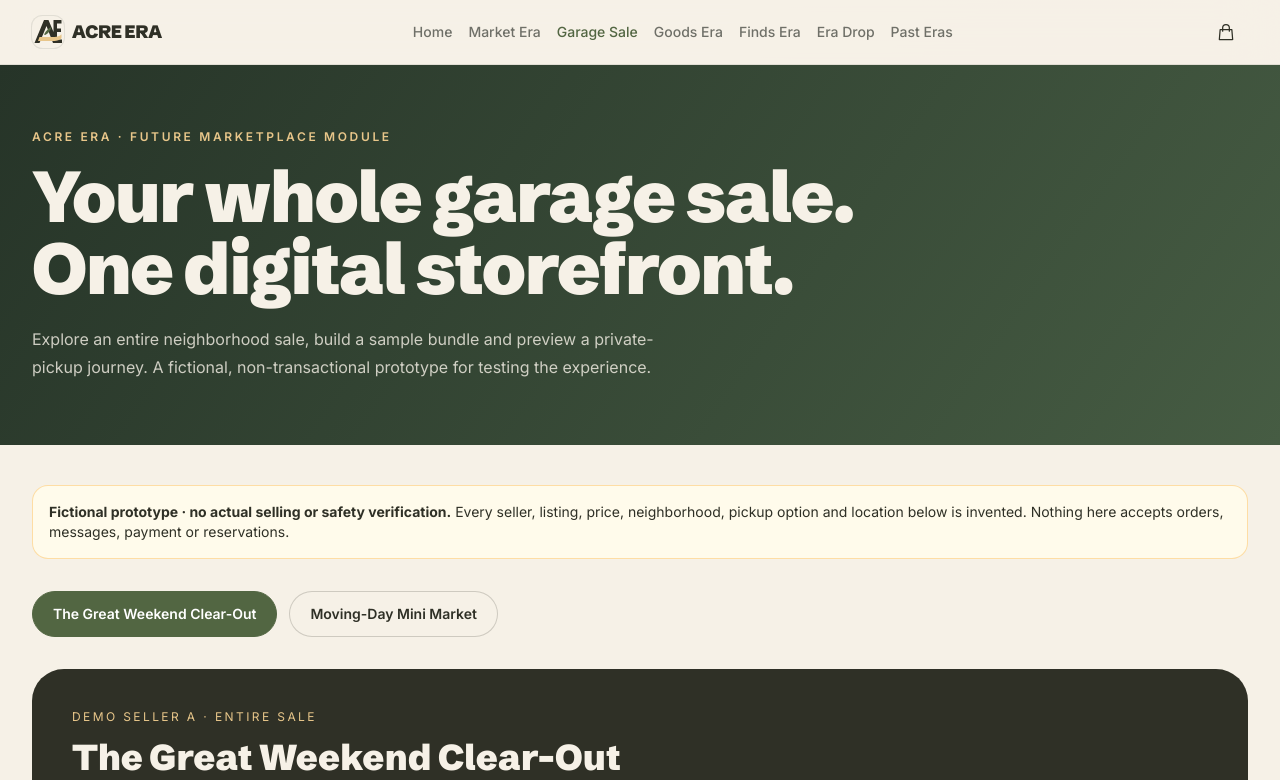
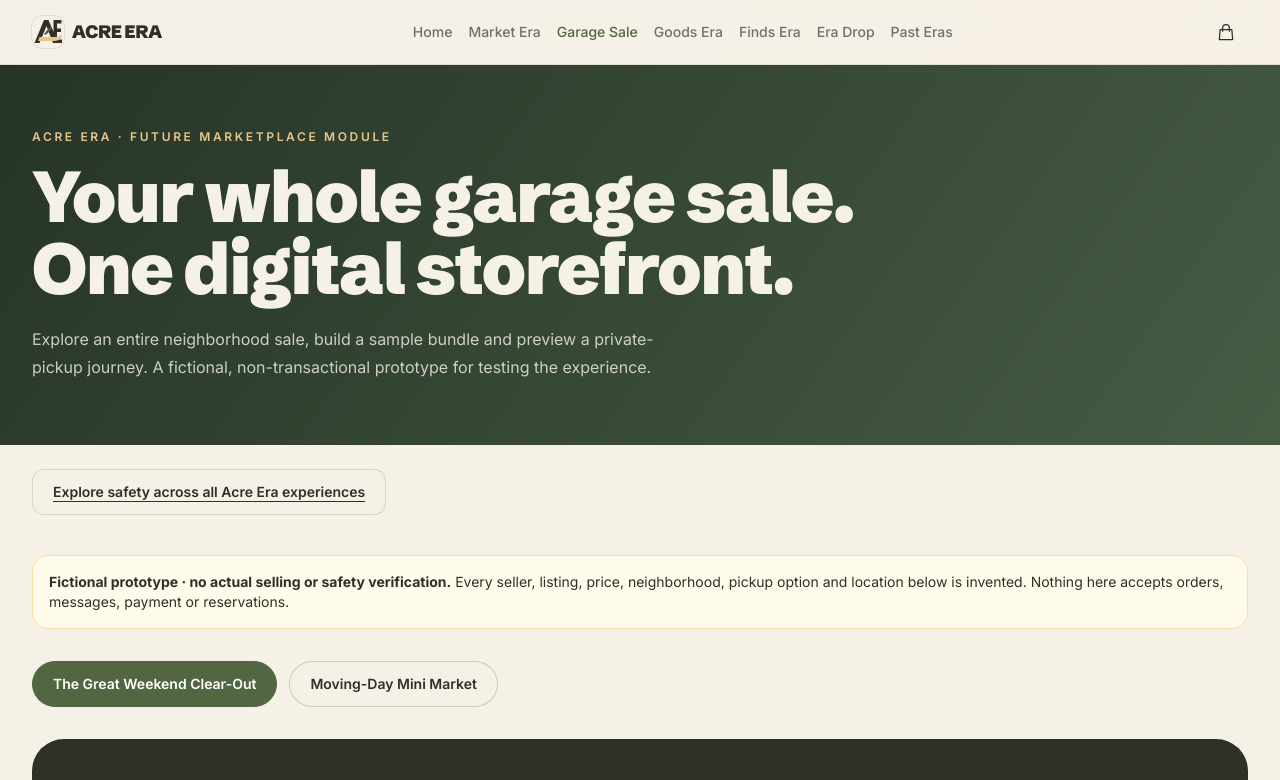
Before and after one commit to norrijam405/norvana, a Next.js app: page /garage-sale in a window 1280 px wide. Shown: the top 780 px of the page. Built offline with nearby package versions, Linux system fonts and the light colour scheme.

Commit message:
feat(safety): connect Garage Sale to cross-Era safety guidance

```diff
--- a/src/app/garage-sale/page.tsx
+++ b/src/app/garage-sale/page.tsx
@@ -1,4 +1,5 @@
 import type { Metadata } from "next";
+import Link from "next/link";
 import { GarageSaleDemo } from "@/components/garage-sale/garage-sale-demo";
 import { SellerStudio } from "@/components/garage-sale/seller-studio";
 import { MessagePreviewWorkbench } from "@/components/garage-sale/message-preview-workbench";
@@ -26,6 +27,7 @@ export default function GarageSalePage() {
             </p>
           </div>
         </section>
+        <div className="mx-auto max-w-7xl px-4 pt-6 sm:px-6 lg:px-8"><Link href="/safety" className="inline-flex rounded-xl border border-soil/15 bg-cream px-5 py-3 text-sm font-semibold text-soil underline underline-offset-4">Explore safety across all Acre Era experiences</Link></div>
         <GarageSaleDemo safeSpots={safeSpots} />
         <div className="mx-auto max-w-7xl px-4 pb-16 sm:px-6 lg:px-8"><SellerStudio /><MessagePreviewWorkbench /></div>
       </main>
```
